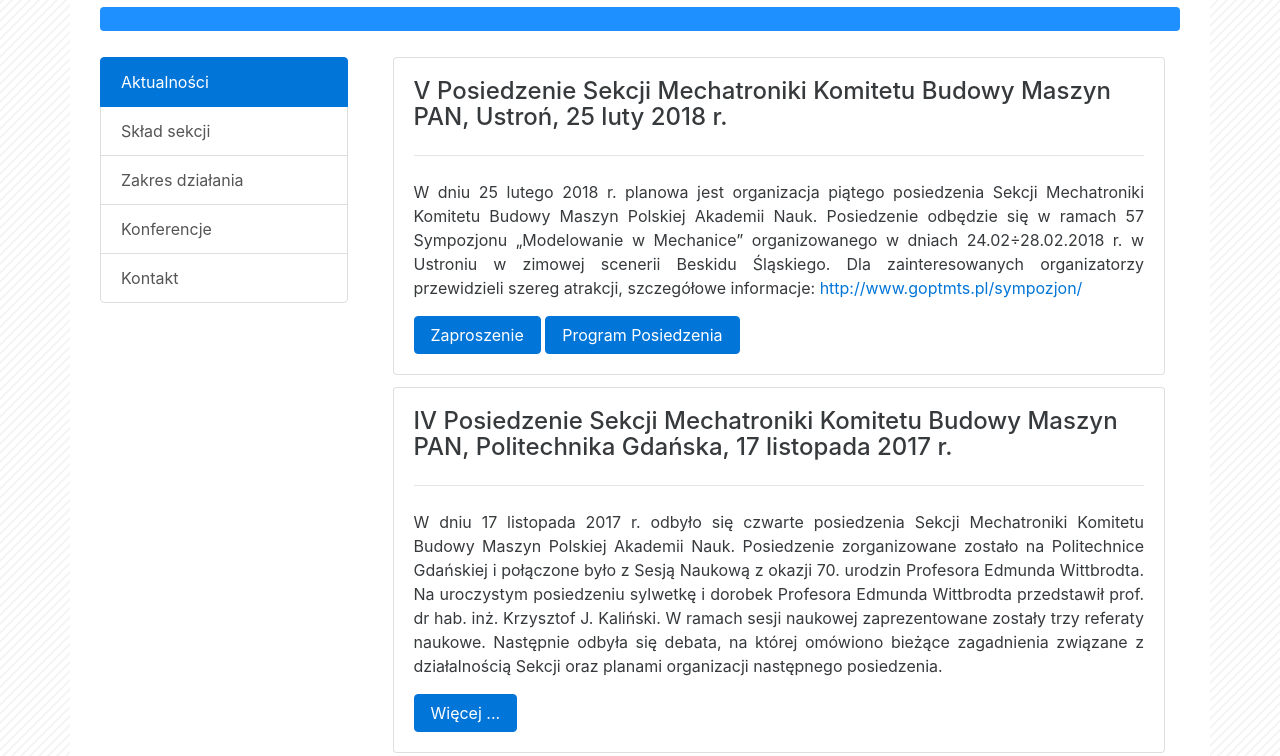
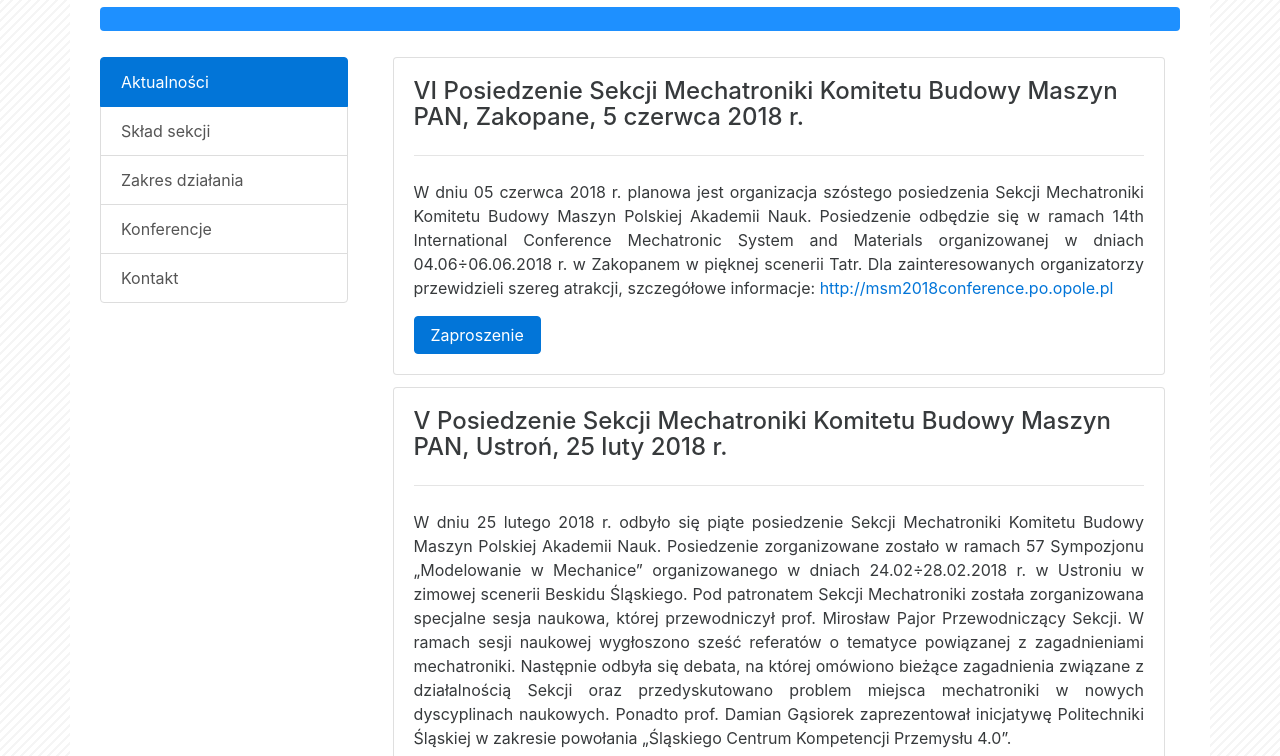
Before and after one commit to koralm/smkbm_Pajor, a plain HTML site: page index.html in a window 1280 px wide. Shown: the part 323-1079 px from the top of the page. Drawn offline with Linux system fonts and the light colour scheme; a script that the page names is missing.

Commit message:
dodane zaporoszenei zakopane

```diff
--- a/subpages/news.html
+++ b/subpages/news.html
@@ -1,9 +1,18 @@
+<div class="card">
+    <div class="card-block">
+        <h4 class="card-title">VI Posiedzenie Sekcji Mechatroniki Komitetu Budowy Maszyn PAN, Zakopane, 5 czerwca 2018 r.</h4>
+        <hr class="my-2">
+        <p class="card-text" align="justify">W dniu 05 czerwca 2018 r. planowa jest organizacja szóstego posiedzenia Sekcji Mechatroniki Komitetu Budowy Maszyn Polskiej Akademii Nauk. Posiedzenie odbędzie się w ramach 14th International Conference Mechatronic System and Materials organizowanej w dniach 04.06÷06.06.2018 r. w Zakopanem w pięknej scenerii Tatr. Dla zainteresowanych organizatorzy przewidzieli szereg atrakcji, szczegółowe informacje: <a href="http://msm2018conference.po.opole.pl">http://msm2018conference.po.opole.pl</a></p>
+        <a href="../files/Zaproszenie - VI posiedzenie.pdf" type="application/pdf" class="btn btn-primary">Zaproszenie</a>
+    </div>
+</div>
+
+
 <div class="card">
     <div class="card-block">
         <h4 class="card-title">V Posiedzenie Sekcji Mechatroniki Komitetu Budowy Maszyn PAN, Ustroń, 25 luty 2018 r.</h4>
         <hr class="my-2">
-        <p class="card-text" align="justify">W dniu 25 lutego 2018 r. planowa jest organizacja piątego posiedzenia Sekcji Mechatroniki Komitetu Budowy Maszyn Polskiej Akademii Nauk. Posiedzenie odbędzie się w ramach 57 Sympozjonu „Modelowanie w Mechanice” organizowanego w dniach 24.02÷28.02.2018 r. w Ustroniu w zimowej scenerii Beskidu Śląskiego. Dla zainteresowanych organizatorzy przewidzieli szereg atrakcji, szczegółowe informacje: <a href="http://www.goptmts.pl/sympozjon/">http://www.goptmts.pl/sympozjon/</a></p>
-        <a href="../files/Zaproszenie - V posiedzenie.pdf" type="application/pdf" class="btn btn-primary">Zaproszenie</a>
+        <p class="card-text" align="justify">W dniu 25 lutego 2018 r. odbyło się piąte posiedzenie Sekcji Mechatroniki Komitetu Budowy Maszyn Polskiej Akademii Nauk. Posiedzenie zorganizowane zostało w ramach 57 Sympozjonu „Modelowanie w Mechanice” organizowanego w dniach 24.02÷28.02.2018 r. w Ustroniu w zimowej scenerii Beskidu Śląskiego. Pod patronatem Sekcji Mechatroniki została zorganizowana specjalne sesja naukowa, której przewodniczył prof. Mirosław Pajor Przewodniczący Sekcji. W ramach sesji naukowej wygłoszono sześć referatów o tematyce powiązanej z zagadnieniami mechatroniki. Następnie odbyła się debata, na której omówiono bieżące zagadnienia związane z działalnością Sekcji oraz przedyskutowano problem miejsca mechatroniki w nowych dyscyplinach naukowych. Ponadto prof. Damian Gąsiorek zaprezentował inicjatywę Politechniki Śląskiej w zakresie powołania „Śląskiego Centrum Kompetencji Przemysłu 4.0”.</p>
         <a href="../files/Program posiedzenia_28_02_2017.pdf" type="application/pdf" class="btn btn-primary">Program Posiedzenia</a>
     </div>
 </div>
```
Also changed, not shown: 1 other file.
